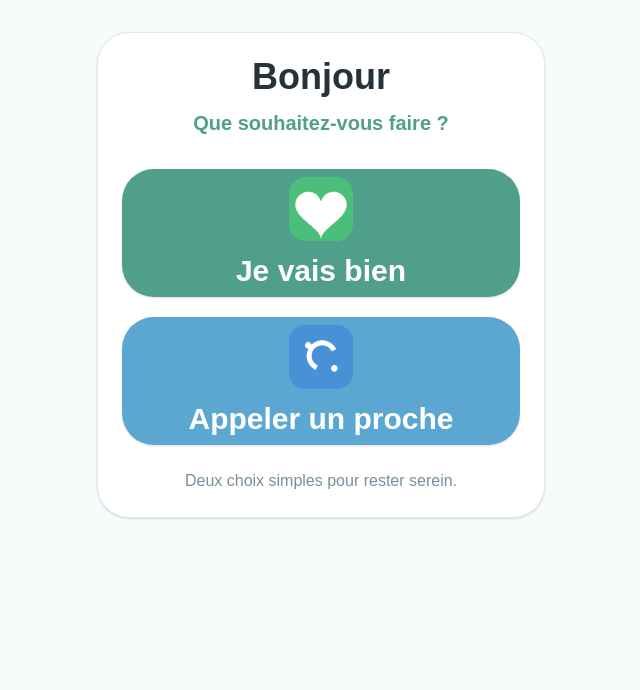
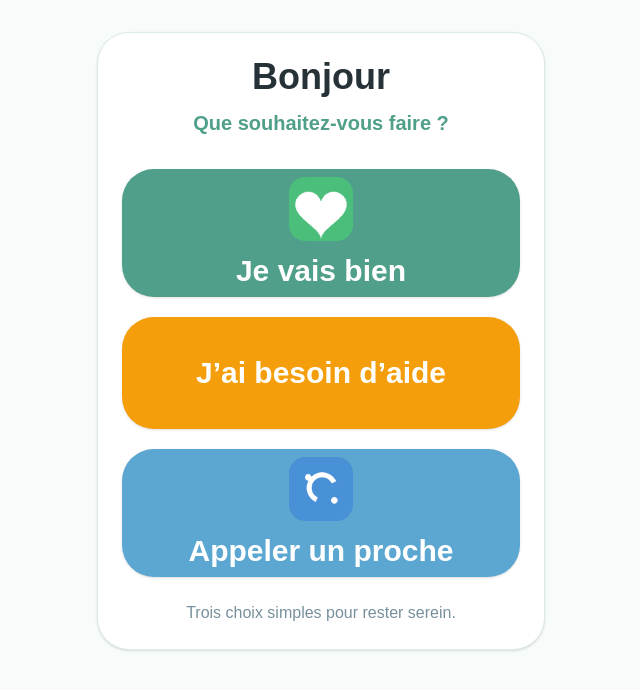
Before and after one commit to Virginie17/jevaisbien, a Next.js app: page /senior in a window 1280 px wide. Shown: the top 690 px of the page, without its empty margins (319-959 px from the left). Built offline with nearby package versions, Linux system fonts and the light colour scheme; no server answers.

Commit message:
Align senior wellness statuses with Base44

```diff
--- a/app/senior/page.tsx
+++ b/app/senior/page.tsx
@@ -5,24 +5,25 @@ import Link from "next/link";
 import { useState } from "react";
 import { saveWellnessCheck } from "@/lib/storage";
 import { createWellnessCheck } from "@/lib/supabase-queries";
+import { WellnessStatus } from "@/lib/types";
 
 export default function SeniorPage() {
   const [message, setMessage] = useState("");
   const [isSaving, setIsSaving] = useState(false);
 
-  const handleWellnessCheck = async () => {
+  const handleWellnessCheck = async (status: WellnessStatus) => {
     setIsSaving(true);
 
     const check = {
       checkedAt: new Date().toISOString(),
-      status: "ok" as const,
-      message: "Je vais bien, tout va bien, je rassure les miens.",
+      status,
+      message: status === "bien" ? "Je vais bien, tout va bien, je rassure les miens." : "J’ai besoin d’aide.",
     };
 
     saveWellnessCheck(check);
     await createWellnessCheck(check);
 
-    setMessage("Merci, vos proches sont rassurés.");
+    setMessage(status === "bien" ? "Merci, vos proches sont rassurés." : "Votre demande d’aide a été enregistrée.");
     setIsSaving(false);
   };
 
@@ -42,12 +43,21 @@ export default function SeniorPage() {
           <div className="mt-8 space-y-5">
             <button
               type="button"
-              onClick={handleWellnessCheck}
+              onClick={() => handleWellnessCheck("bien")}
               disabled={isSaving}
               className="min-h-32 w-full rounded-[2rem] bg-[#4F9F8A] px-6 text-3xl font-bold text-white shadow transition hover:bg-[#428B78] disabled:opacity-70"
             >
               <Image src="/icons/je-vais-bien-heart-192.png" alt="" width={64} height={64} className="mx-auto mb-3 rounded-2xl" priority />
               {isSaving ? "Envoi..." : "Je vais bien"}
+            </button>
+
+            <button
+              type="button"
+              onClick={() => handleWellnessCheck("besoin_aide")}
+              disabled={isSaving}
+              className="min-h-28 w-full rounded-[2rem] bg-[#F59E0B] px-6 text-3xl font-bold text-white shadow transition hover:bg-[#D97706] disabled:opacity-70"
+            >
+              J’ai besoin d’aide
             </button>
 
             <Link href="/proches" className="flex min-h-32 w-full flex-col items-center justify-center rounded-[2rem] bg-[#5BA7D1] px-6 text-center text-3xl font-bold text-white shadow transition hover:bg-[#4A91B8]">
@@ -56,7 +66,7 @@ export default function SeniorPage() {
             </Link>
           </div>
 
-          <p className="mt-6 text-base text-[#78909C]">Deux choix simples pour rester serein.</p>
+          <p className="mt-6 text-base text-[#78909C]">Trois choix simples pour rester serein.</p>
         </div>
       </div>
     </main>
```
